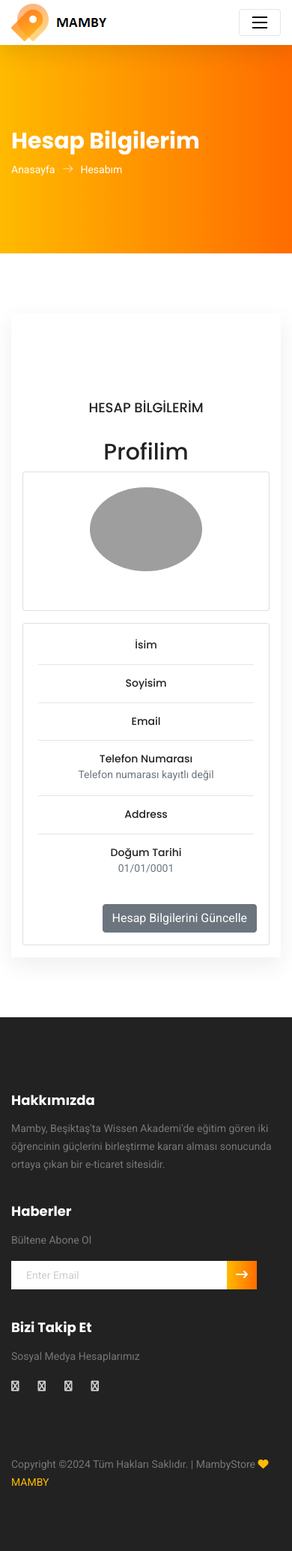
After one commit to mahirbugray/MAMBY-ECommerce-UI, an ASP.NET Core app: template MAMBY.UI/Views/Profile/Index.cshtml in a window 390 px wide. The commit adds this page. Shown: the whole page at 75% size. Run offline with ASP.NET Core 8, Linux system fonts and the light colour scheme; the template is opened without the code that fills it, so the values that code supplies are empty; grey boxes are pictures that could not be loaded.

Commit message:
profileUI

```diff
--- a/MAMBY.UI/Views/Home/Index.cshtml
+++ b/MAMBY.UI/Views/Home/Index.cshtml
@@ -14,8 +14,7 @@
                             <div class="banner-content">
                                 <h1>Yeni Nike <br>Koleksiyonu!</h1>
                                 <p>
-                                    Lorem ipsum dolor sit amet, consectetur adipisicing elit, sed do eiusmod tempor incididunt ut labore et
-                                    dolore magna aliqua. Ut enim ad minim veniam, quis nostrud exercitation.
+                                    Nike 2024 sezon ürünlerine ilk önce sahip olmak için doğru adrestesiniz.
                                 </p>
                                 <div class="add-bag d-flex align-items-center">
                                     <a class="add-btn" href=""><span class="lnr lnr-cross"></span></a>
--- /dev/null
+++ b/MAMBY.UI/Views/Profile/Index.cshtml
@@ -0,0 +1,171 @@
+@model UserViewModel
+@{
+    ViewData["Title"] = "Index";
+    Layout = "~/Views/Shared/_HomeLayout.cshtml";
+}
+
+<!-- Start Banner Area -->
+<section class="banner-area organic-breadcrumb">
+    <div class="container">
+        <div class="breadcrumb-banner d-flex flex-wrap align-items-center justify-content-end">
+            <div class="col-first">
+                <h1>Hesap Bilgilerim</h1>
+                <nav class="d-flex align-items-center">
+                    <a asp-action="Index" asp-controller="Home">Anasayfa<span class="lnr lnr-arrow-right"></span></a>
+                    <a href="#">Hesabım</a>
+                </nav>
+            </div>
+        </div>
+    </div>
+</section>
+<!-- End Banner Area -->
+<section class="login_box_area section_gap">
+    <div class="container">
+        <div class="row">
+            <div class="col-lg-12">
+                <div class="login_form_inner">
+                    <h3>HESAP BİLGİLERİM</h3>
+
+                    <div class="container">
+                        <h2 class="text-center">Profilim</h2>
+                        <div class="row gutters-sm">
+                            <div class="col-md-4 mb-3">
+                                <div class="card">
+                                    <div class="card-body">
+                                        <div class="d-flex flex-column align-items-center text-center">
+                                            <img src="https://bootdey.com/img/Content/avatar/avatar7.png" alt="Admin" class="rounded-circle" width="150">
+                                            <div class="mt-3">
+                                                <h4>@Model.UserName</h4>
+                                                <p class="text-muted font-size-sm">@Model.Address</p>
+                                            </div>
+                                        </div>
+                                    </div>
+                                </div>
+                            </div>
+                            <div class="col-md-8">
+                                <div class="card mb-3">
+                                    <div class="card-body">
+                                        <div class="row">
+                                            <div class="col-sm-3">
+                                                <h6 class="mb-0">İsim</h6>
+                                            </div>
+                                            <div class="col-sm-9 text-secondary">
+                                                @Model.Name
+                                            </div>
+                                        </div>
+                                        <hr>
+                                        <div class="row">
+                                            <div class="col-sm-3">
+                                                <h6 class="mb-0">Soyisim</h6>
+                                            </div>
+                                            <div class="col-sm-9 text-secondary">
+                                                @Model.Surname
+                                            </div>
+                                        </div>
+                                        <hr>
+                                        <div class="row">
+                                            <div class="col-sm-3">
+                                                <h6 class="mb-0">Email</h6>
+                                            </div>
+                                            <div class="col-sm-9 text-secondary">
+                                                @Model.Email
+                                            </div>
+                                        </div>
+                                        <hr>
+                                        <div class="row">
+                                            <div class="col-sm-3">
+                                                <h6 class="mb-0">Telefon Numarası</h6>
+                                            </div>
+                                            @if (Model.PhoneNumber == null)
+                                            {
+                                                <div class="col-sm-9 text-secondary">
+                                                    Telefon numarası kayıtlı değil
+                                                </div>
+                                            }
+                                            else
+                                            {
+                                                <div class="col-sm-9 text-secondary">
+                                                    @Model.PhoneNumber
+                                                </div>
+                                            }
+                                        </div>
+                                        <hr>
+                                        <div class="row">
+                                            <div class="col-sm-3">
+                                                <h6 class="mb-0">Address</h6>
+                                            </div>
+                                            <div class="col-sm-9 text-secondary">
+                                                @Model.Address
+                                            </div>
+                                        </div>
+                                        <hr>
+                                        <div class="row">
+                                            <div class="col-sm-3">
+                                                <h6 class="mb-0">Doğum Tarihi</h6>
+                                            </div>
+                                            <div class="col-sm-9 text-secondary">
+                                                @Model.BirthDate.ToShortDateString()
+                                            </div>
+                                        </div>
+                                    </div>
+                                    <div>
+                                        <a class="btn btn-secondary float-right m-3" asp-action="UpdateProfile" asp-controller="Profile">Hesap Bilgilerini Güncelle</a>
+                                    </div>
+                                </div>
+                            </div>
+                        </div>
+                        @* <div>
+                            <div class="row">
+                                @if (@ViewBag.Kiralama != null)
+                                {
+                                    @foreach (var item in ViewBag.Kiralama)
+                                    {
+                                        <div class="col-md-12">
+                                            <table class="table table-striped table-bordered text-center">
+                                                <thead class="thead-dark">
+                                                    <tr class="text-center">
+                                                        <th colspan="4">
+                                                            Aktif Kiralama
+                                                        </th>
+                                                    </tr>
+                                                </thead>
+                                                <tr>
+                                                    <th>Plaka</th>
+                                                    <th>Fatura No</th>
+                                                    <th>Toplam Tutar</th>
+                                                    <th>Kiralama Tarihi</th>
+                                                </tr>
+                                                <tr>
+                                                    <td>@item.Plaka</td>
+                                                    <td>@item.FaturaNo</td>
+                                                    <td>@item.ToplamTutar</td>
+                                                    <td>@item.KiralamaTarihi</td>
+                                                </tr>
+                                                <tr class="text-center">
+                                                    <td colspan="4"><a class="btn btn-rounded btn-outline-success" style="position:center ;" asp-action="Devret" asp-controller="Profil" asp-route-faturaNo="@item.FaturaNo">Devret</a></td>
+                                                </tr>
+                                            </table>
+
+                                        </div>
+                                    }
+
+                                }
+                                else
+                                {
+                                    <p>Aktif kiralamanız yok!</p>
+                                    <hr />
+                                    <p>Hemen kiralama yapabilirsin.</p>
+                                    <hr />
+                                    <div class="text-center mt-3">
+                                        <a class="btn btn-info btn-lg font-weight-bold" style="width: 200px; color:black;" asp-action="Index" asp-controller="Arabalar">En Uygun Arabayı Kirala</a>
+                                    </div>
+                                }
+                            </div>
+                        </div> *@
+                    </div>
+
+                </div>
+            </div>
+        </div>
+    </div>
+</section>
--- a/MAMBY.UI/Views/Shared/Components/User/Default.cshtml
+++ b/MAMBY.UI/Views/Shared/Components/User/Default.cshtml
@@ -3,7 +3,7 @@
 @if (Model.AccessToken != null)
 {
     <li class="nav-item">
-        <a class="nav-link" id="loginLink"> Hesabım (@Model.UserName)</a>
+        <a class="nav-link" asp-controller="Profile" asp-action="Index" asp-route-id="@Model.Id "id="loginLink"> Hesabım (@Model.UserName)</a>
     </li>
     <li class="nav-item">
         <a class="nav-link" asp-controller="Account" asp-action="Logout" id="registerLink">Çıkış Yap</a>
```
Also changed, not shown: MAMBY.UI/Controllers/ProfileController.cs (+52 -5 lines), MAMBY.UI/Models/UpdatedUserViewModel.cs (added, +15 -0 lines), MAMBY.UI/Views/Profile/UpdateProfile.cshtml (added, +73 -0 lines).
